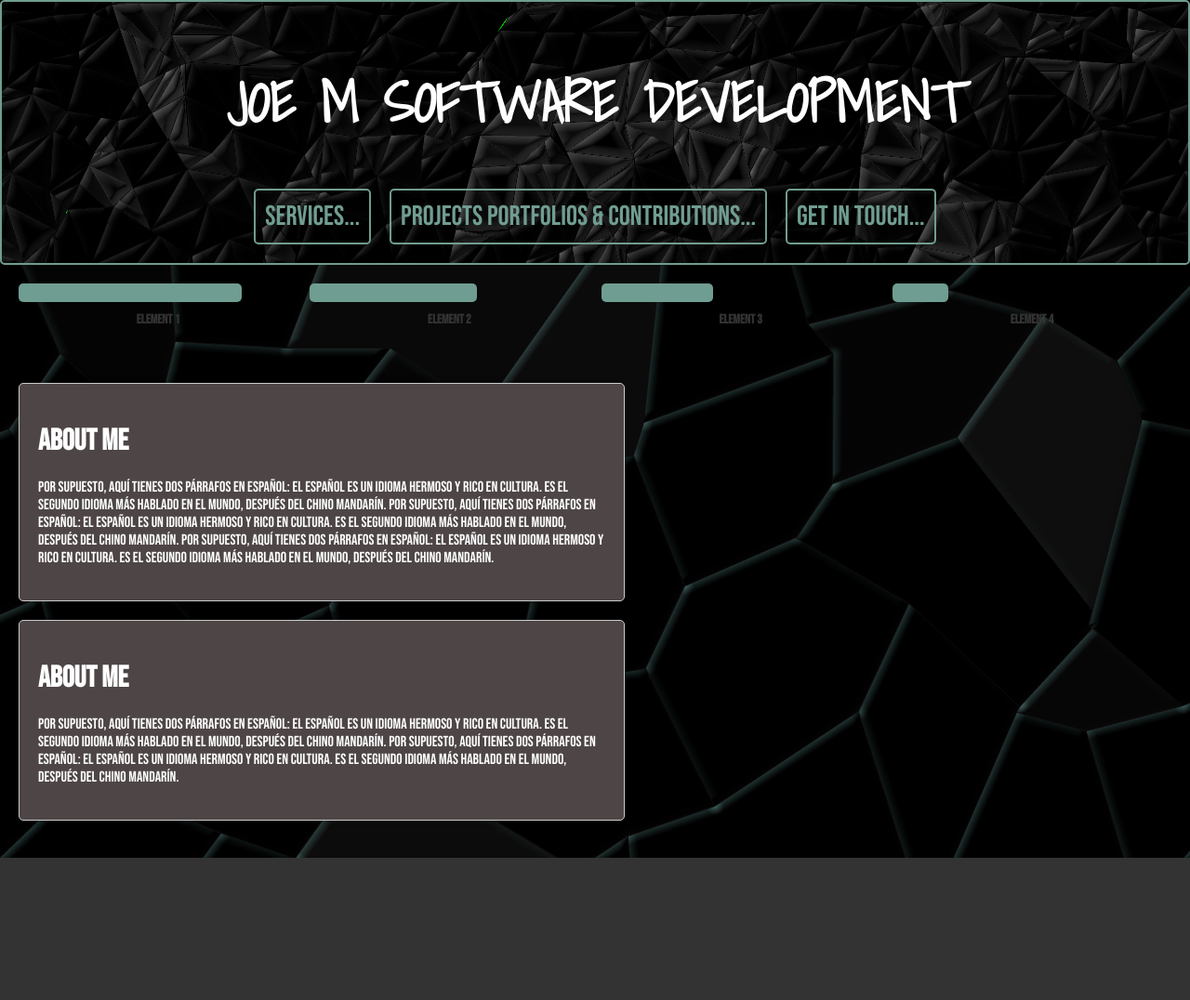
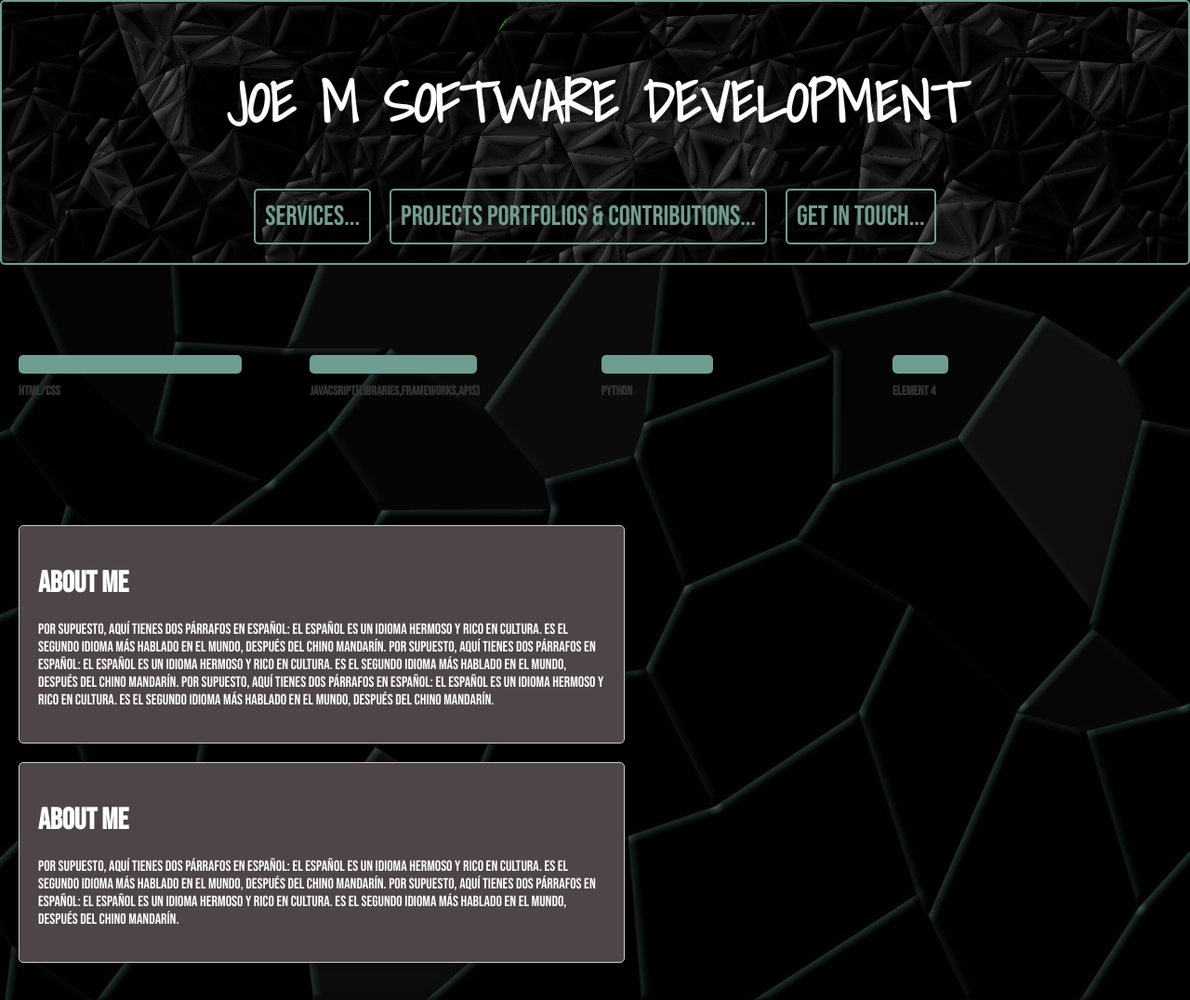
Before and after one commit to JoeMille/curriculum-vitae, a plain HTML site: page index.html in a window 1280 px wide. Shown: the whole page at 93% size. Before the commit the page ends 923 px from the top, so only its background shows below. Drawn offline with Linux system fonts and the light colour scheme.

Commit message:
Amended code for progress graphs

```diff
--- a/assets/styles/style.css
+++ b/assets/styles/style.css
@@ -22,6 +22,7 @@ body {
     border: 2px solid #709d91;
     border-radius: 5px;
 }
+/* Styling for the home-navbar*/
 
 #home-navbar {
     font-family: 'Bebas Neue', sans-serif;
@@ -48,6 +49,7 @@ body {
     background-color: #333;
 }
 
+/* Styling for the main content on Index page */
 .card-container {
     display: flex;
     flex-wrap: wrap;
@@ -88,6 +90,7 @@ body {
         transition: none;
     }
 }
+/* Styling for graph container on Index page */
 
 .graph-container {
     display: flex;
@@ -101,6 +104,10 @@ body {
     width: calc(25% - 10px);
     margin-bottom: 20px;
     text-align: center;
+    display: flex;
+    flex-direction: column;
+    justify-content: center;
+    height: 200px;
   }
 
   .graph-progress {
@@ -114,4 +121,5 @@ body {
     font-size: 14px;
     font-weight: bold;
     color: #333;
+    text-align: left;
   }
--- a/index.html
+++ b/index.html
@@ -18,20 +18,20 @@
         </nav>
     </header>
 
-<!--Area for image and briefing section-->
+<!--Area for iprogress section-->
 
 <div class="graph-container">
   <div class="graph-bar">
     <div class="graph-progress" style="width: 80%;"></div>
-    <div class="graph-label">Element 1</div>
+    <div class="graph-label">HTML/CSS</div>
   </div>
   <div class="graph-bar">
-    <div class="graph-progress" style="width: 60%;"></div>
-    <div class="graph-label">Element 2</div>
+    <div class="graph-progress" style="width: 70%;"></div>
+    <div class="graph-label">JAVACSRIPT(Libraries,Frameworks,APIs)</div>
   </div>
   <div class="graph-bar">
     <div class="graph-progress" style="width: 40%;"></div>
-    <div class="graph-label">Element 3</div>
+    <div class="graph-label">Python</div>
   </div>
   <div class="graph-bar">
     <div class="graph-progress" style="width: 20%;"></div>
```
